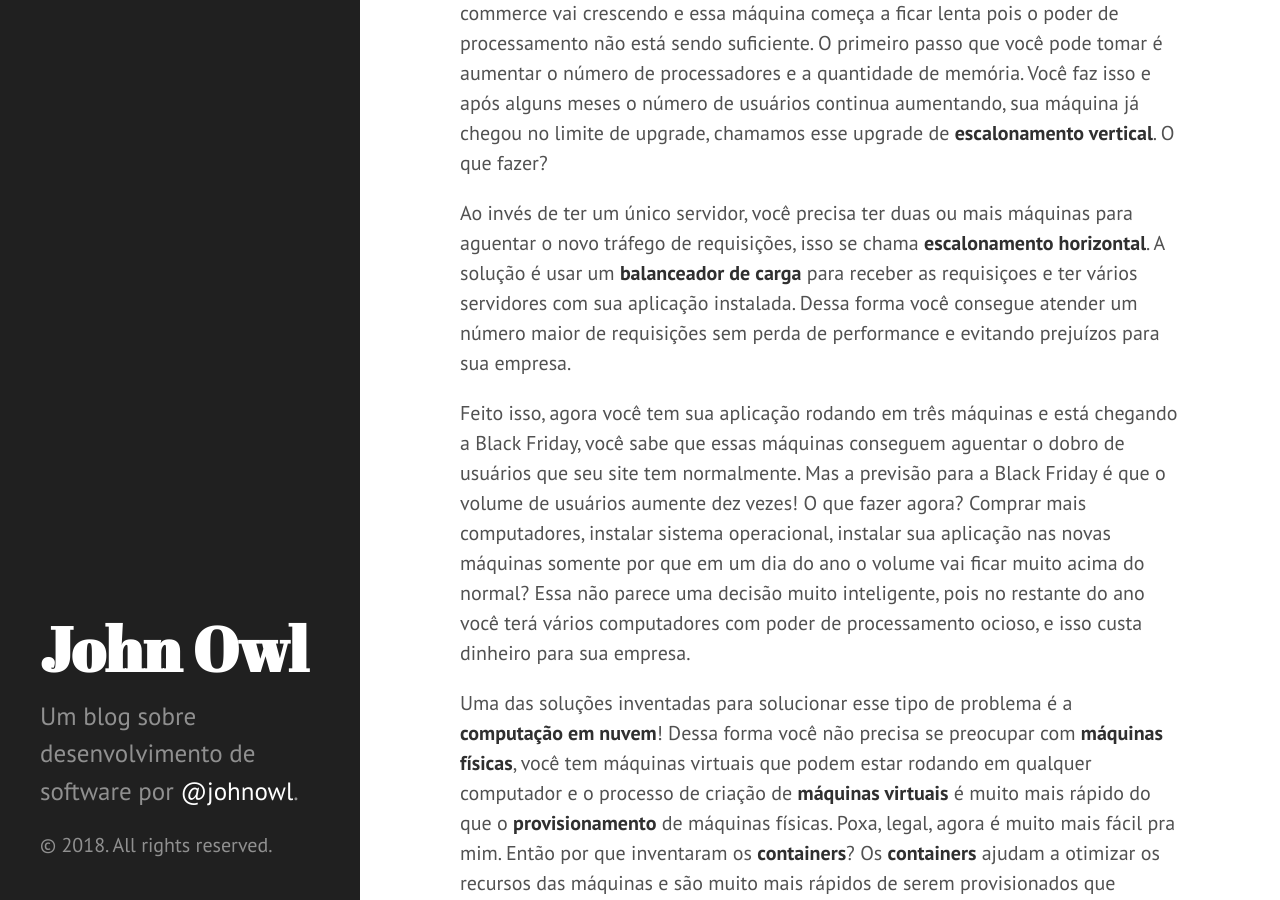
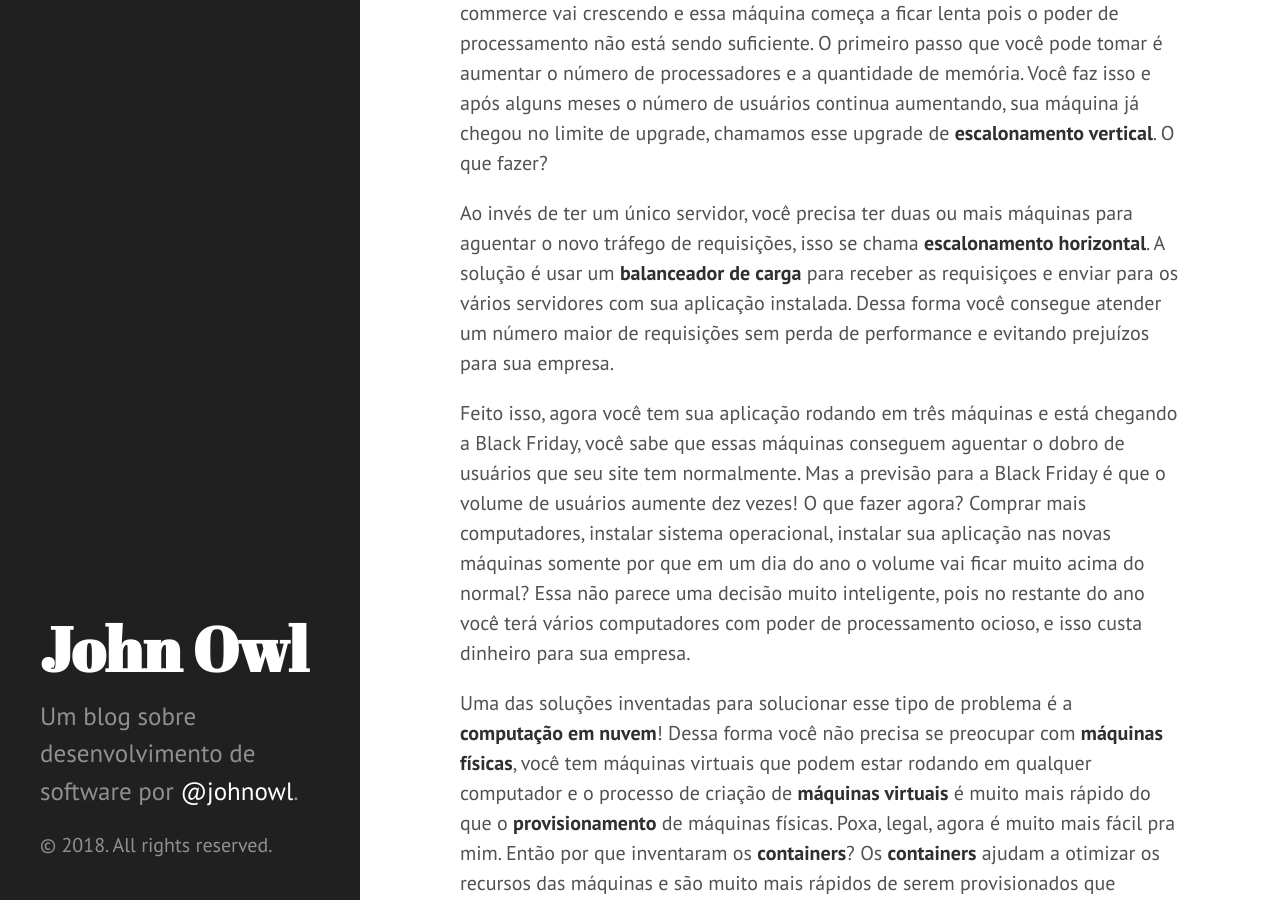
Before and after one commit to johnowl/johnowl.github.io, a Jekyll site: the page built from _posts/2018-02-23-o-que-sao-containers.md, in a window 1280 px wide and 900 px high, scrolled down 472 px. Built offline with Jekyll 4.4.1, drawn with Linux system fonts in a browser that asks for light colours; comment, search, counter and statistics services are not loaded.

```diff
--- a/_posts/2018-02-23-o-que-sao-containers.md
+++ b/_posts/2018-02-23-o-que-sao-containers.md
@@ -12,7 +12,7 @@
 
 O próximo passo é enviar esse pacote para o ambiente de produção usando alguma ferramenta de entrega contínua ou até mesmo usando o bom e velho FTP. Se você tem um único servidor, é bem fácil fazer esse trabalho. O número de usuários do e-commerce vai crescendo e essa máquina começa a ficar lenta pois o poder de processamento não está sendo suficiente. O primeiro passo que você pode tomar é aumentar o número de processadores e a quantidade de memória. Você faz isso e após alguns meses o número de usuários continua aumentando, sua máquina já chegou no limite de upgrade, chamamos esse upgrade de **escalonamento vertical**. O que fazer?
 
-Ao invés de ter um único servidor, você precisa ter duas ou mais máquinas para aguentar o novo tráfego de requisições, isso se chama **escalonamento horizontal**. A solução é usar um **balanceador de carga** para receber as requisiçoes e ter vários servidores com sua aplicação instalada. Dessa forma você consegue atender um número maior de requisições sem perda de performance e evitando prejuízos para sua empresa.
+Ao invés de ter um único servidor, você precisa ter duas ou mais máquinas para aguentar o novo tráfego de requisições, isso se chama **escalonamento horizontal**. A solução é usar um **balanceador de carga** para receber as requisiçoes e enviar para os vários servidores com sua aplicação instalada. Dessa forma você consegue atender um número maior de requisições sem perda de performance e evitando prejuízos para sua empresa.
 
 Feito isso, agora você tem sua aplicação rodando em três máquinas e está chegando a Black Friday, você sabe que essas máquinas conseguem aguentar o dobro de usuários que seu site tem normalmente. Mas a previsão para a Black Friday é que o volume de usuários aumente dez vezes! O que fazer agora? Comprar mais computadores, instalar sistema operacional, instalar sua aplicação nas novas máquinas somente por que em um dia do ano o volume vai ficar muito acima do normal? Essa não parece uma decisão muito inteligente, pois no restante do ano você terá vários computadores com poder de processamento ocioso, e isso custa dinheiro para sua empresa.
 
```
